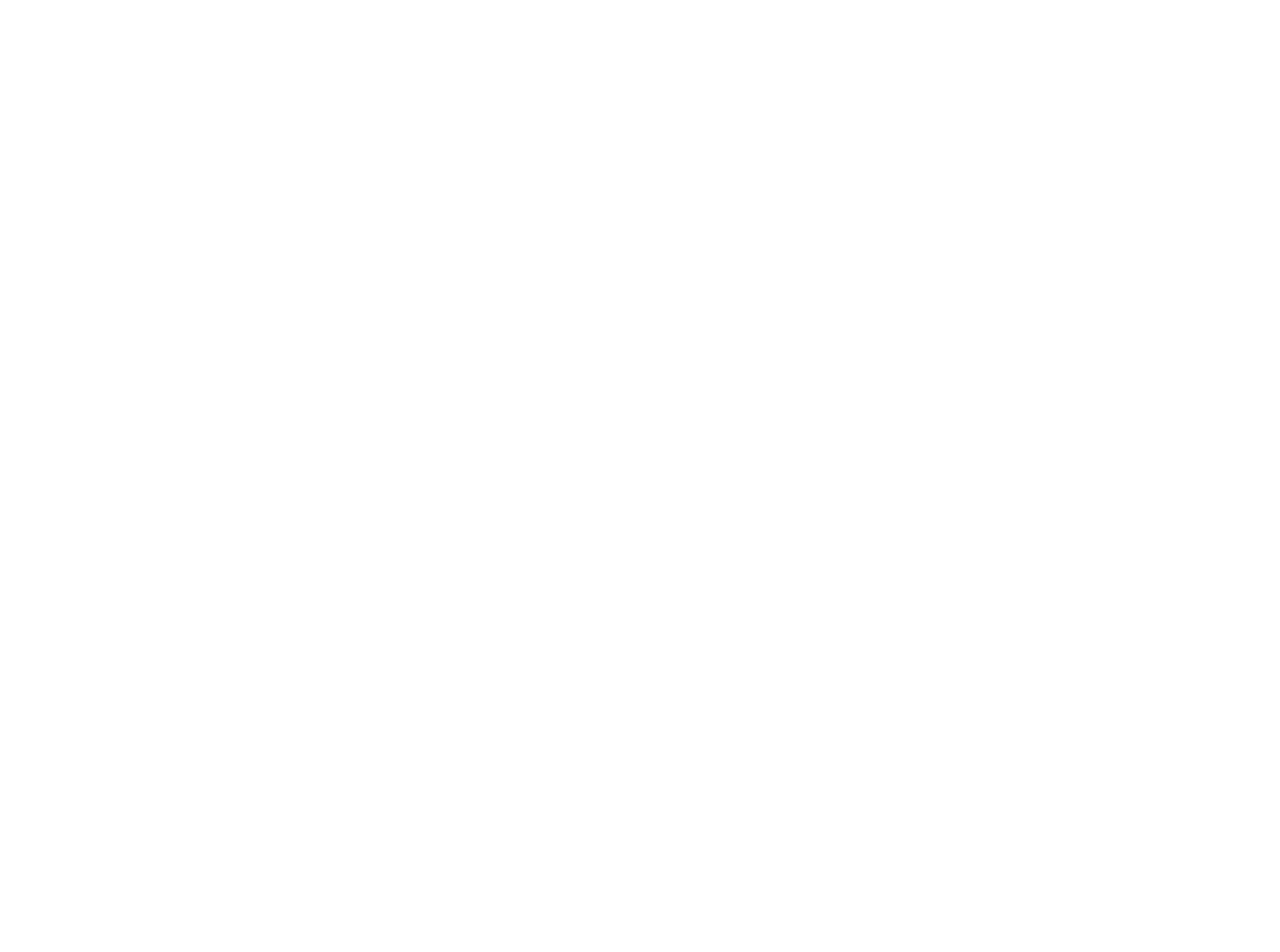
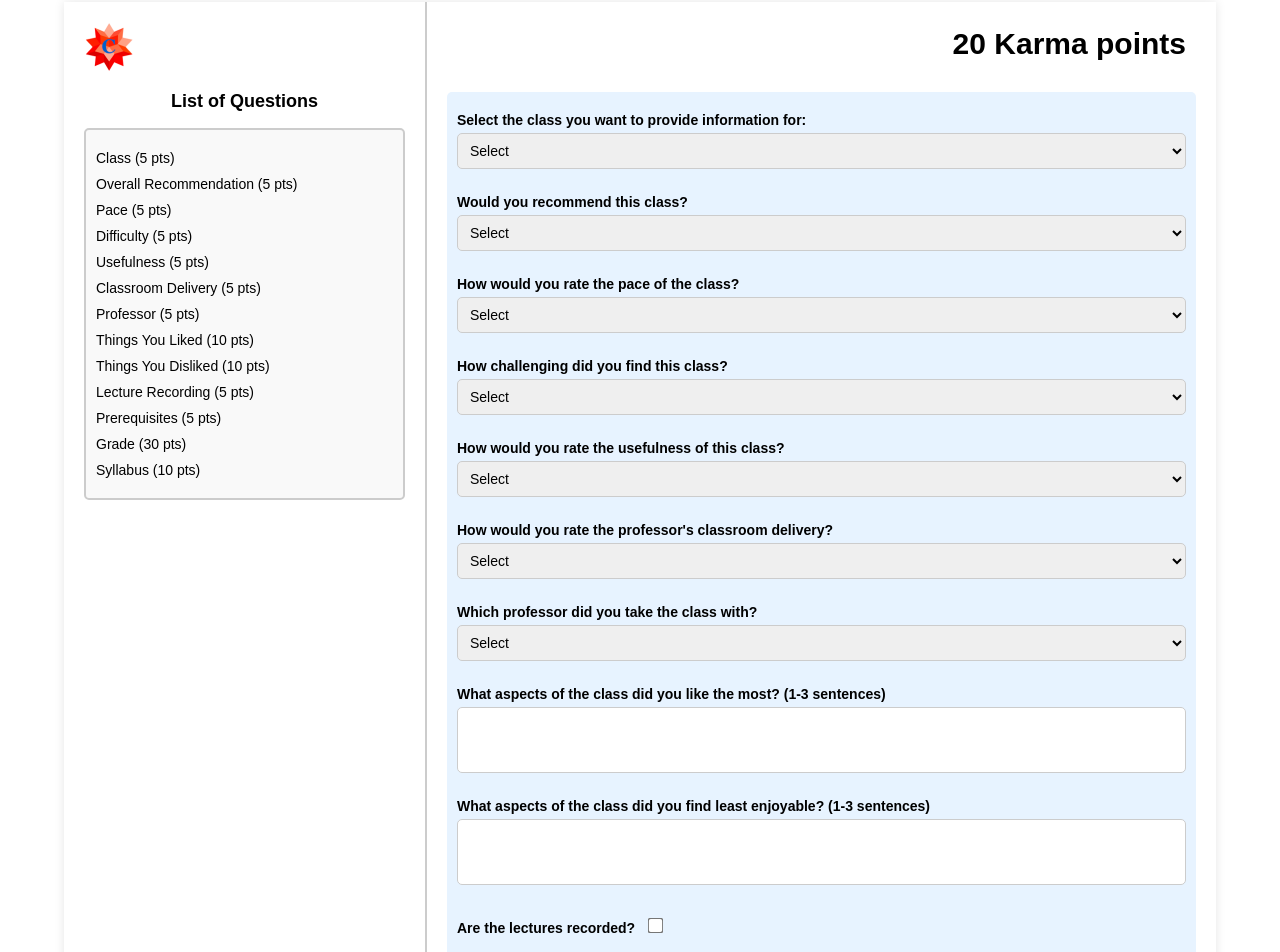
Before and after one commit to Pranav-Sukumar/AlphaCulpa, a React (Create React App) app in the folder alphaculpa/: page /review in a window 1280 px wide. Before the commit this address had no page. Shown: the part 18-970 px from the top of the page. Before the commit the page ends 800 px from the top, so only its background shows below. Built offline with nearby package versions, Linux system fonts and the light colour scheme.

Commit message:
added write review to react

```diff
--- a/alphaculpa/src/App.js
+++ b/alphaculpa/src/App.js
@@ -5,6 +5,7 @@
 import React, { useState } from 'react'
 import { BrowserRouter as Router, Routes, Route } from
 'react-router-dom';
+import WriteReview from './WriteReview';
 
 function App() {
   return (
@@ -18,6 +19,9 @@
       <Routes>
         <Route path = {"/classsearch/addclass"} element = {<AddClass/>} />
       </Routes>
+      <Routes>
+        <Route path = {"/review"} element = {<WriteReview/>} />
+      </Routes>
     </Router>
 
 
--- a/alphaculpa/src/Homepage.js
+++ b/alphaculpa/src/Homepage.js
@@ -17,7 +17,7 @@
           <p class="subtitle">Columbia’s anonymous professor and course rating site</p>
           <div class="button-group">
             <Link to = "/classsearch" class="action-button">View Classes</Link>
-            <a href="../ReviewPage/review.html" class="action-button">Write a Review</a>
+            <Link to = "/review" class="action-button">Write a Review</Link>
           </div>
         </main>
      </div>
--- /dev/null
+++ b/alphaculpa/src/WriteReview.js
@@ -0,0 +1,151 @@
+import './App.css';
+import './writereview.css'
+import { Link } from 'react-router-dom';
+
+
+function WriteReview() {
+  return (
+    <div class="container_reviewpage">
+        <div class="sidebar_reviewpage">
+            <a href="../Homepage/checkpoint4.html">
+                <img src={require(`./images/logo.png`)} alt="Logo" class="logo"/>
+            </a>
+            <h2>List of Questions</h2>
+            <ul>
+                <li>Class (5 pts)</li>
+                <li>Overall Recommendation (5 pts)</li>
+                <li>Pace (5 pts)</li>
+                <li>Difficulty (5 pts)</li>
+                <li>Usefulness (5 pts)</li>
+                <li>Classroom Delivery (5 pts)</li>
+                <li>Professor (5 pts)</li>
+                <li>Things You Liked (10 pts)</li>
+                <li>Things You Disliked (10 pts)</li>
+                <li>Lecture Recording (5 pts)</li>
+                <li>Prerequisites (5 pts)</li>
+                <li>Grade (30 pts)</li>
+                <li>Syllabus (10 pts)</li>
+            </ul>
+        </div>
+        <div class="form-section_reviewpage">
+            <div class="empty-space_reviewpage">
+                <div class="karma-indicator_reviewpage">20 Karma points</div>
+            </div>
+            <div class="form-container_reviewpage">
+                <form action="../Homepage/checkpoint4.html" method="get" class="form_reviewpage">
+                    <label for="class-select">Select the class you want to provide information for:</label>
+                    <select id="class-select" name="class">
+                        <option value="">Select</option>
+                        <option value="">Data Structures COMS W3134</option>
+                        <option value="">Machine Learning COMS W4771</option>
+                        <option value="">Analysis of Algorithms CSOR 4231</option>
+                        <option value="">Computer Vision I COMS W4731</option>
+                    </select>
+
+                    <label>Would you recommend this class?</label>
+                    <select>
+                        <option value="">Select</option>
+                        <option value="">Definitely will</option>
+                        <option value="">Probably will</option>
+                        <option value="">Might or might not</option>
+                        <option value="">Probably won't</option>
+                        <option value="">Definitely won't</option>
+                    </select>
+
+                    <label>How would you rate the pace of the class?</label>
+                    <select>
+                        <option value="">Select</option>
+                        <option value="">Much too fast</option>
+                        <option value="">Slightly too fast</option>
+                        <option value="">Just right</option>
+                        <option value="">Slightly too slow</option>
+                        <option value="">Much too slow</option>
+                    </select>
+
+                    <label>How challenging did you find this class?</label>
+                    <select>
+                        <option value="">Select</option>
+                        <option value="">Extremely challenging</option>
+                        <option value="">Very challenging</option>
+                        <option value="">Moderately challenging</option>
+                        <option value="">Slightly challenging</option>
+                        <option value="">Not challenging at all</option>
+                    </select>
+
+                    <label>How would you rate the usefulness of this class?</label>
+                    <select>
+                        <option value="">Select</option>
+                        <option value="">Extremely useful</option>
+                        <option value="">Very useful</option>
+                        <option value="">Moderately useful</option>
+                        <option value="">Slightly useful</option>
+                        <option value="">Not useful at all</option>
+                    </select>
+
+                    <label>How would you rate the professor's classroom delivery?</label>
+                    <select>
+                        <option value="">Select</option>
+                        <option value="">Excellent</option>
+                        <option value="">Good</option>
+                        <option value="">Fair</option>
+                        <option value="">Poor</option>
+                        <option value="">Very Poor</option>
+                    </select>
+
+                    <label>Which professor did you take the class with?</label>
+                    <select>
+                        <option value="">Select</option>
+                        <option value="">Aarushi Sharma</option>
+                        <option value="">Brian Borowski</option>
+                        <option value="">Daniel Bauer</option>
+                        <option value="">Berkan Ottlik</option>
+                        <option value="">Daniel Hsu</option>
+                        <option value="">Nakul Verma</option>
+                        <option value="">Alexandr Andoni</option>
+                        <option value="">Christos Papadimitriou</option>
+                        <option value="">Eleni Drinea</option>
+                        <option value="">Shree Nayar</option>
+                    </select>
+
+                    <label>What aspects of the class did you like the most? (1-3 sentences)</label>
+                    <textarea rows="3"></textarea>
+
+                    <label>What aspects of the class did you find least enjoyable? (1-3 sentences)</label>
+                    <textarea rows="3"></textarea>
+
+                    <div class="checkbox-group_reviewpage">
+                        <label for="lectures-recorded">Are the lectures recorded?</label>
+                        <input type="checkbox" id="lectures-recorded" name="lectures-recorded"/>
+                    </div>
+
+                    <label>What prerequisites would you recommend? (Enter "none" if not applicable)</label>
+                    <textarea rows="2"></textarea>
+
+                    <label>What grade did you receive in this class? (This form is strictly anonymous and does not collect personal information)</label>
+                    <select>
+                        <option value="">Select</option>
+                        <option value="">A+</option>
+                        <option value="">A</option>
+                        <option value="">A-</option>
+                        <option value="">B+</option>
+                        <option value="">B</option>
+                        <option value="">B-</option>
+                        <option value="">C+</option>
+                        <option value="">C</option>
+                        <option value="">C-</option>
+                        <option value="">D</option>
+                    </select>
+
+                    <label>Please upload the class syllabus:</label>
+                    <input type="file"/>
+
+                    <button type="submit" class="button_reviewpage">Submit</button>
+                </form>
+            </div>
+        </div>
+    </div>
+
+  );
+}
+
+export default WriteReview;
--- /dev/null
+++ b/alphaculpa/src/writereview.css
@@ -0,0 +1,134 @@
+.body_reviewpage {
+    font-family: Arial, sans-serif;
+    margin: 0;
+    padding: 0;
+    display: flex;
+    justify-content: center;
+    background-color: #f4f4f4;
+}
+
+.container_reviewpage {
+    display: flex;
+    width: 90%;
+    max-width: 1200px;
+    margin: 20px auto;
+    background-color: white;
+    box-shadow: 0 0 10px rgba(0, 0, 0, 0.1);
+    position: relative;
+}
+
+.sidebar_reviewpage {
+    width: 30%;
+    background-color: #ffffff;
+    padding: 20px;
+    border-right: 2px solid #ccc;
+}
+
+.sidebar_reviewpage .logo_reviewpage {
+    width: 100px;
+    display: block;
+    margin: 0 auto 20px;
+}
+
+.sidebar_reviewpage h2 {
+    font-size: 18px;
+    margin-bottom: 10px;
+    text-align: center;
+}
+
+.sidebar_reviewpage ul {
+    list-style: none;
+    padding: 10px;
+    border: 2px solid #ccc;
+    border-radius: 5px;
+    background-color: #f9f9f9;
+}
+
+.sidebar_reviewpage ul li {
+    margin: 10px 0;
+    font-size: 14px;
+}
+
+.form-section_reviewpage {
+    width: 70%;
+    padding: 20px;
+    background-color: white;
+    display: flex;
+    flex-direction: column;
+    gap: 20px;
+}
+
+.empty-space_reviewpage {
+    height: 50px;
+}
+
+.karma-indicator_reviewpage {
+    position: absolute;
+    top: 20px;
+    right: 20px;
+    font-size: 30px;
+    font-weight: bold;
+    color: black;
+    background-color: white;
+    padding: 5px 10px;
+    border-radius: 5px;
+    /* box-shadow: 0 0 5px rgba(0, 0, 0, 0.1); */
+}
+
+.form-container_reviewpage {
+    background-color: #e7f3ff;
+    padding: 10px;
+    border-radius: 5px;
+}
+
+.form_reviewpage {
+    display: flex;
+    flex-direction: column;
+}
+
+.form_reviewpage label {
+    font-size: 14px;
+    margin: 10px 0 5px;
+}
+
+.form_reviewpage select, .form_reviewpage textarea, .form_reviewpage input[type="file"] {
+    margin-bottom: 15px;
+    padding: 8px;
+    font-size: 14px;
+    border: 1px solid #ccc;
+    border-radius: 5px;
+    width: 100%;
+    box-sizing: border-box;
+}
+
+.form_reviewpage textarea {
+    resize: none;
+}
+
+.checkbox-group_reviewpage {
+    display: flex;
+    align-items: center;
+    margin: 10px 0;
+    gap: 10px;
+}
+
+.checkbox-group_reviewpage input[type="checkbox"] {
+    transform: scale(1.2);
+}
+
+.button_reviewpage {
+    background-color: #151E3F;
+    color: white;
+    border: none;
+    padding: 10px 15px;
+    font-size: 14px;
+    border-radius: 5px;
+    cursor: pointer;
+    width: 100px;
+    margin: 0 auto;
+    display: block;
+}
+
+.button_reviewpage:hover {
+    background-color: #030027;
+}
```
